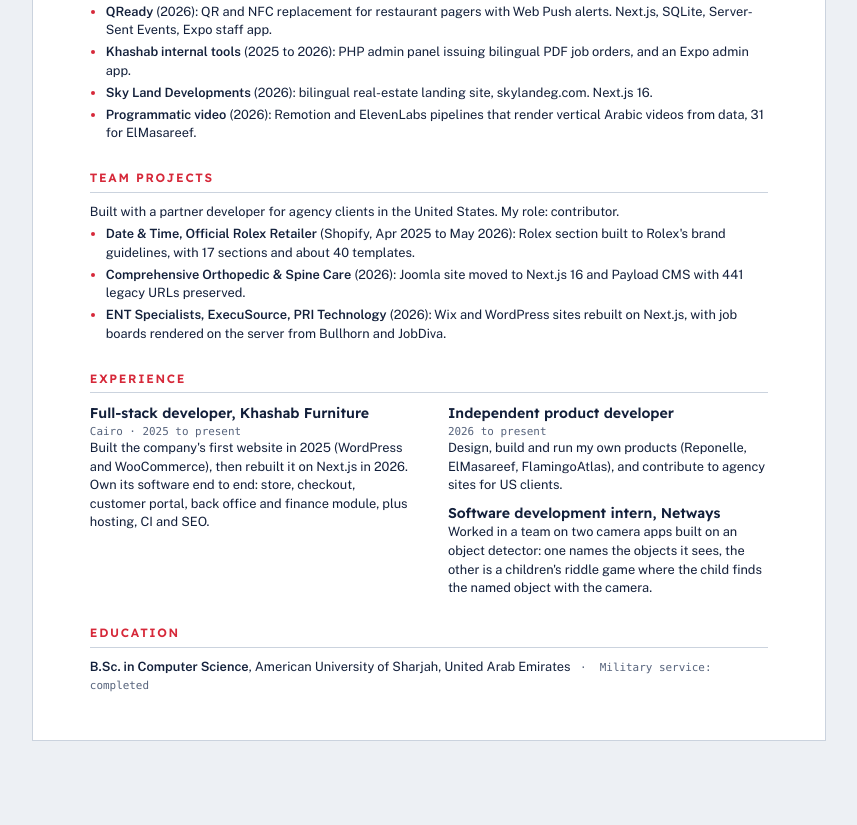
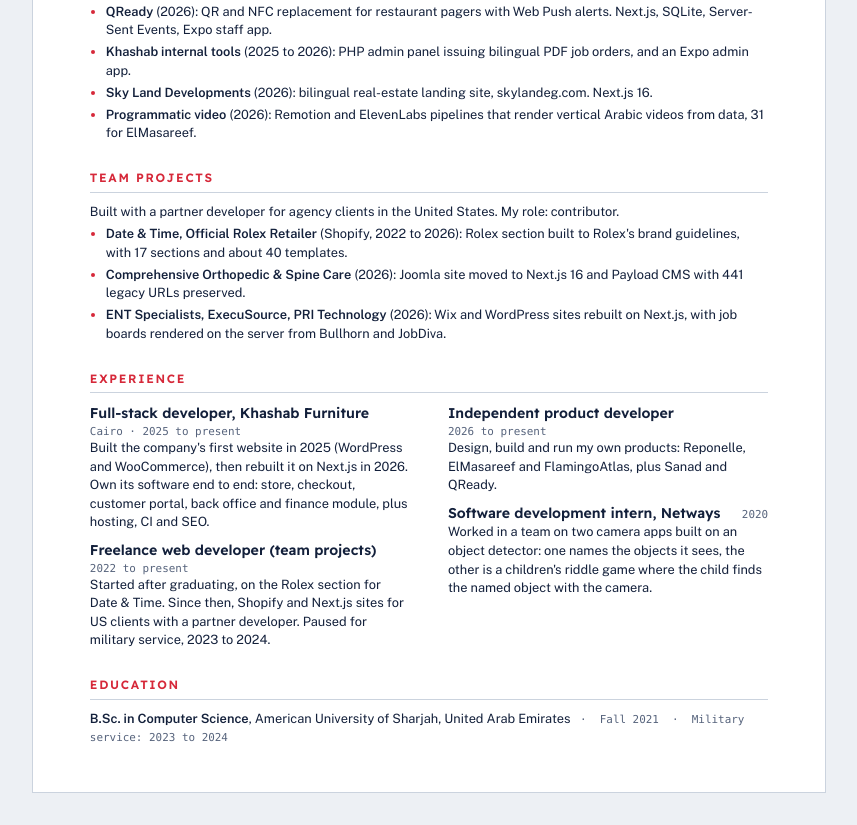
Before and after one commit to iYAHE/iYAHE.github.io, a plain HTML site: page cv.html in a window 1280 px wide. Shown: the part 1597-2422 px from the top of the page, without its empty margins (211-1068 px from the left). Before the commit the page ends 2370 px from the top, so only its background shows below. Drawn offline with nearby package versions, Linux system fonts and the light colour scheme; a web font is replaced by a local one.

Commit message:
Add dates and freelance history to the CV and service record
Co-Authored-By: Claude Fable 5.2 <noreply@anthropic.com>

```diff
--- a/cv.html
+++ b/cv.html
@@ -168,7 +168,7 @@
   <h2>Team projects</h2>
   <p>Built with a partner developer for agency clients in the United States. My role: contributor.</p>
   <ul class="small">
-    <li><b>Date &amp; Time, Official Rolex Retailer</b> (Shopify, Apr 2025 to May 2026): Rolex section built to Rolex's brand guidelines, with 17 sections and about 40 templates.</li>
+    <li><b>Date &amp; Time, Official Rolex Retailer</b> (Shopify, 2022 to 2026): Rolex section built to Rolex's brand guidelines, with 17 sections and about 40 templates.</li>
     <li><b>Comprehensive Orthopedic &amp; Spine Care</b> (2026): Joomla site moved to Next.js 16 and Payload CMS with 441 legacy URLs preserved.</li>
     <li><b>ENT Specialists, ExecuSource, PRI Technology</b> (2026): Wix and WordPress sites rebuilt on Next.js, with job boards rendered on the server from Bullhorn and JobDiva.</li>
   </ul>
@@ -178,19 +178,19 @@
     <div class="role">
       <div class="proj-head"><h3>Full-stack developer, Khashab Furniture</h3><span class="when">Cairo · 2025 to present</span></div>
       <p>Built the company's first website in 2025 (WordPress and WooCommerce), then rebuilt it on Next.js in 2026. Own its software end to end: store, checkout, customer portal, back office and finance module, plus hosting, CI and SEO.</p>
+      <div class="proj-head" style="margin-top:2.2mm"><h3>Freelance web developer (team projects)</h3><span class="when">2022 to present</span></div>
+      <p>Started after graduating, on the Rolex section for Date &amp; Time. Since then, Shopify and Next.js sites for US clients with a partner developer. Paused for military service, 2023 to 2024.</p>
     </div>
     <div class="role" style="margin-top:0">
       <div class="proj-head"><h3>Independent product developer</h3><span class="when">2026 to present</span></div>
-      <p>Design, build and run my own products (Reponelle, ElMasareef, FlamingoAtlas), and contribute to agency sites for US clients.</p>
-      <!-- Add the internship dates in the "when" span below. -->
-      <div class="proj-head" style="margin-top:2.2mm"><h3>Software development intern, Netways</h3><span class="when"></span></div>
+      <p>Design, build and run my own products: Reponelle, ElMasareef and FlamingoAtlas, plus Sanad and QReady.</p>
+      <div class="proj-head" style="margin-top:2.2mm"><h3>Software development intern, Netways</h3><span class="when">2020</span></div>
       <p>Worked in a team on two camera apps built on an object detector: one names the objects it sees, the other is a children's riddle game where the child finds the named object with the camera.</p>
     </div>
   </div>
 
   <h2>Education</h2>
-  <!-- Add the graduation year after the university name. -->
-  <p><b>B.Sc. in Computer Science</b>, American University of Sharjah, United Arab Emirates <span class="when">&nbsp;·&nbsp; Military service: completed</span></p>
+  <p><b>B.Sc. in Computer Science</b>, American University of Sharjah, United Arab Emirates <span class="when">&nbsp;·&nbsp; Fall 2021 &nbsp;·&nbsp; Military service: 2023 to 2024</span></p>
 </main>
 </body>
 </html>
```
Also changed, not shown: data.js (+5 -3 lines), 1 other file.
